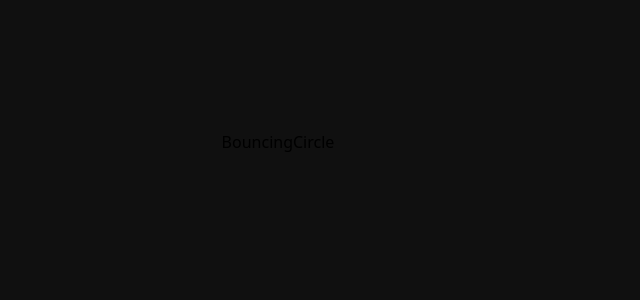
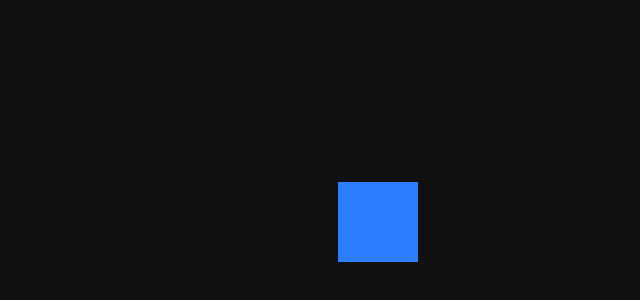
Before and after one commit to Tamalckb531/Learning-Motion, a Next.js app in the folder demos/: page / in a window 1280 px wide. Shown: the part 178-478 px from the top of the page, without its empty margins (362-1002 px from the left). Built offline with nearby package versions, Linux system fonts and the light colour scheme.

Commit message:
Transition -> add moving box project

```diff
--- a/demos/src/app/globals.css
+++ b/demos/src/app/globals.css
@@ -5,7 +5,7 @@ body {
   display: flex;
   justify-content: center;
   align-items: center;
-  height: 80vh;
+  height: 100vh;
 }
 
 .box {
--- a/demos/src/app/page.tsx
+++ b/demos/src/app/page.tsx
@@ -1,9 +1,17 @@
 import BouncingCircle from "@/projects/Transition/BouncingCircle";
+import Box from "@/projects/Transition/Box";
+import ComplexAnimation from "@/projects/Transition/ComplexAnimation";
+import SkewRectangle from "@/projects/Transition/SkewRectangle";
+import SpinningIcon from "@/projects/Transition/SpinningIcon";
 
 export default function Home() {
   return (
     <div className="">
-      <BouncingCircle />
+      <Box />
+      {/* <BouncingCircle /> */}
+      {/* <SpinningIcon /> */}
+      {/* <ComplexAnimation /> */}
+      {/* <SkewRectangle /> */}
     </div>
   );
 }
--- a/demos/src/projects/Transition/Box.tsx
+++ b/demos/src/projects/Transition/Box.tsx
@@ -1,7 +1,15 @@
 import React from "react";
+import * as motion from "motion/react-client";
 
 const Box = () => {
-  return <div>Box</div>;
+  return (
+    <motion.div
+      className=" bg-blue-500 w-20 h-20"
+      initial={{ x: -100 }}
+      animate={{ x: 100 }}
+      transition={{ duration: 2 }}
+    />
+  );
 };
 
 export default Box;
```
